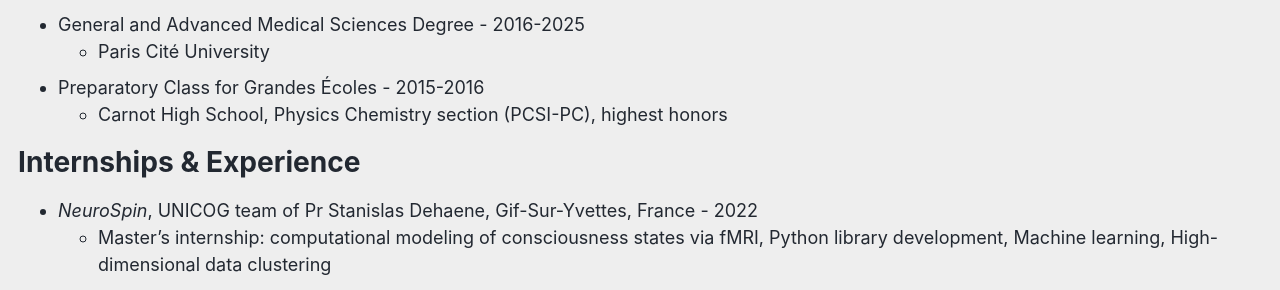
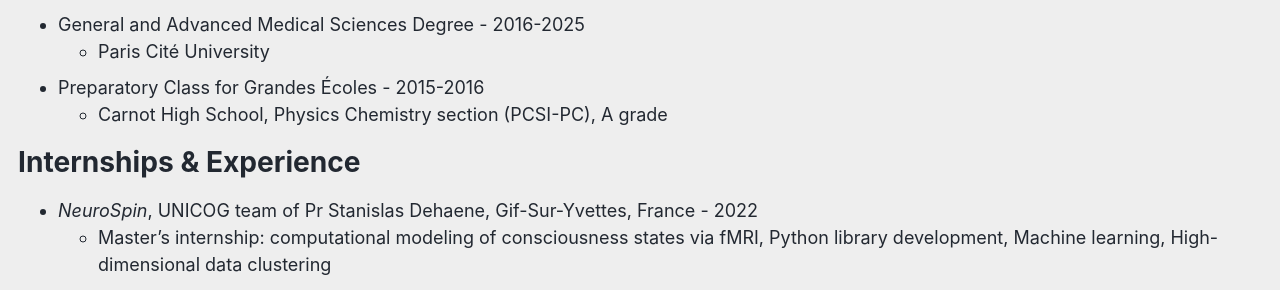
Before and after one commit to thiswillbeyourgithub/website, a Jekyll site: the page built from _pages/cv_en.md, in a window 1280 px wide and 900 px high, scrolled down 348 px. Shown: the part 156-446 px from the top of the window. Built offline with Jekyll 4.4.1, drawn with Linux system fonts in a browser that asks for light colours; a script that is not in the unit is left out.

Commit message:
remove honor in cpge
Signed-off-by: thiswillbeyourgithub <26625900+thiswillbeyourgithub@users.noreply.github.com>

```diff
--- a/_pages/cv_en.md
+++ b/_pages/cv_en.md
@@ -48,7 +48,7 @@ redirect_from:
 * General and Advanced Medical Sciences Degree - 2016-2025
     * Paris Cité University
 * Preparatory Class for Grandes Écoles - 2015-2016
-    * Carnot High School, Physics Chemistry section (PCSI-PC), highest honors
+    * Carnot High School, Physics Chemistry section (PCSI-PC), A grade
 
 
 
```
